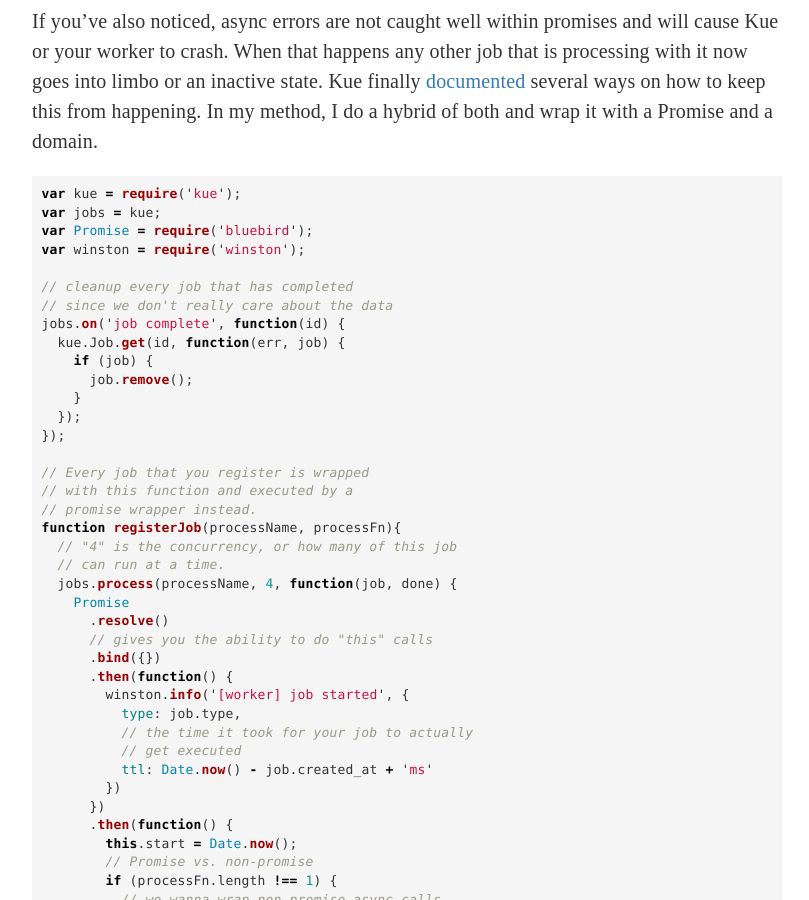
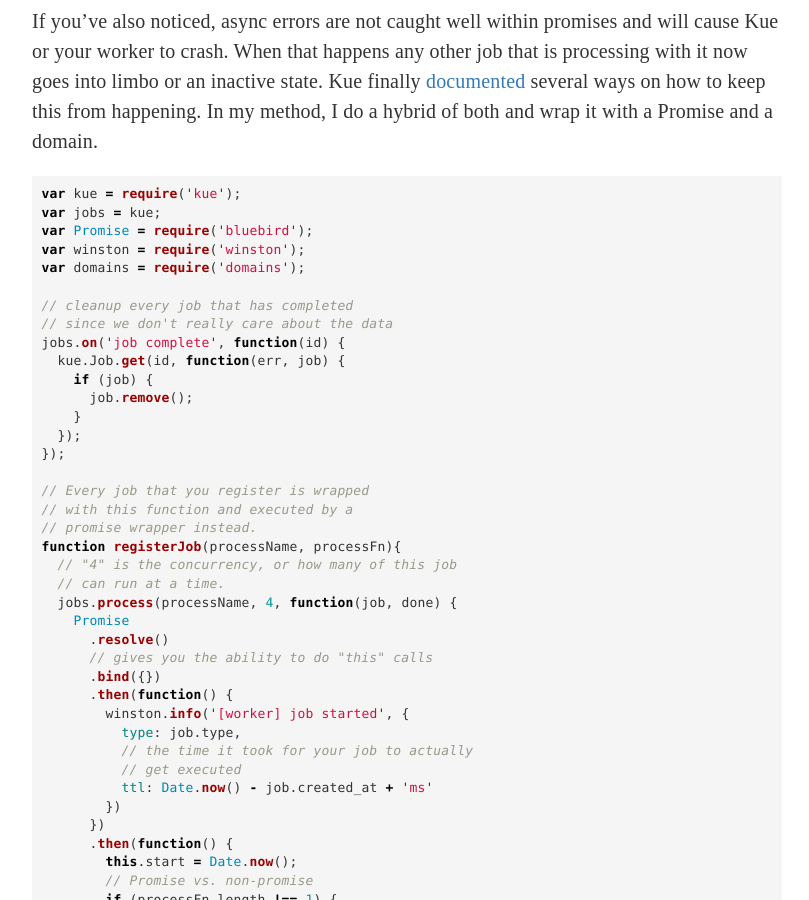
Before and after one commit to sjlu/sjlu.github.io, a Jekyll site: the page built from posts/_posts/2015-03-31-wrapping-kue-with-promises.md, in a window 1280 px wide and 900 px high, scrolled down 579 px. Shown: the whole window, without its empty margins (233-1042 px from the left). Built offline with Jekyll 4.4.1, drawn with Linux system fonts in a browser that asks for light colours; nearby versions of some CDN libraries; comment, search, counter and statistics services are not loaded.

Commit message:
adding a line

```diff
--- a/posts/_posts/2015-03-31-wrapping-kue-with-promises.md
+++ b/posts/_posts/2015-03-31-wrapping-kue-with-promises.md
@@ -38,6 +38,7 @@
 var jobs = kue;
 var Promise = require('bluebird');
 var winston = require('winston');
+var domains = require('domains');
 
 // cleanup every job that has completed
 // since we don't really care about the data
```
